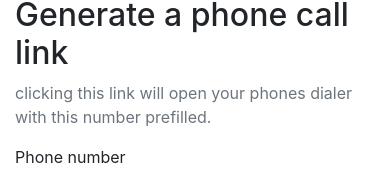
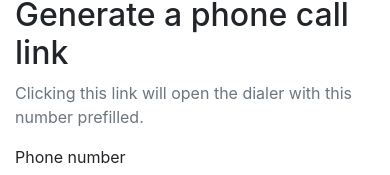
Before and after one commit to arye-eidelman/link-to-tel, a React (Create React App) app in the folder app/javascript/: page / in a window 390 px wide. Shown: the part 294-469 px from the top of the page. Built offline with nearby package versions, Linux system fonts and the light colour scheme; the HTML template or start-up script is replaced by a standard one.

Commit message:
Update phone call link description

```diff
--- a/app/javascript/src/TelLinkGenerator.jsx
+++ b/app/javascript/src/TelLinkGenerator.jsx
@@ -27,7 +27,7 @@ class TelLinkGenerator extends Component {
     return (
       <>
         <h2>Generate a phone call link</h2>
-        <p className="text-muted">clicking this link will open your phones dialer with this number prefilled.</p>
+        <p className="text-muted">Clicking this link will open the dialer with this number prefilled.</p>
 
         <Form onSubmit={e => e.preventDefault()}>
           <FormGroup>
```
